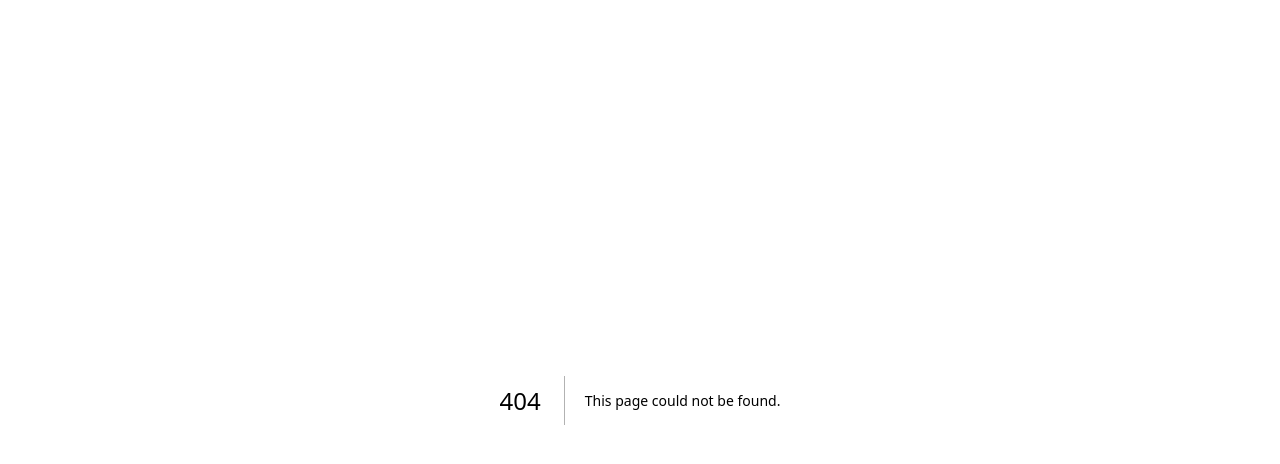
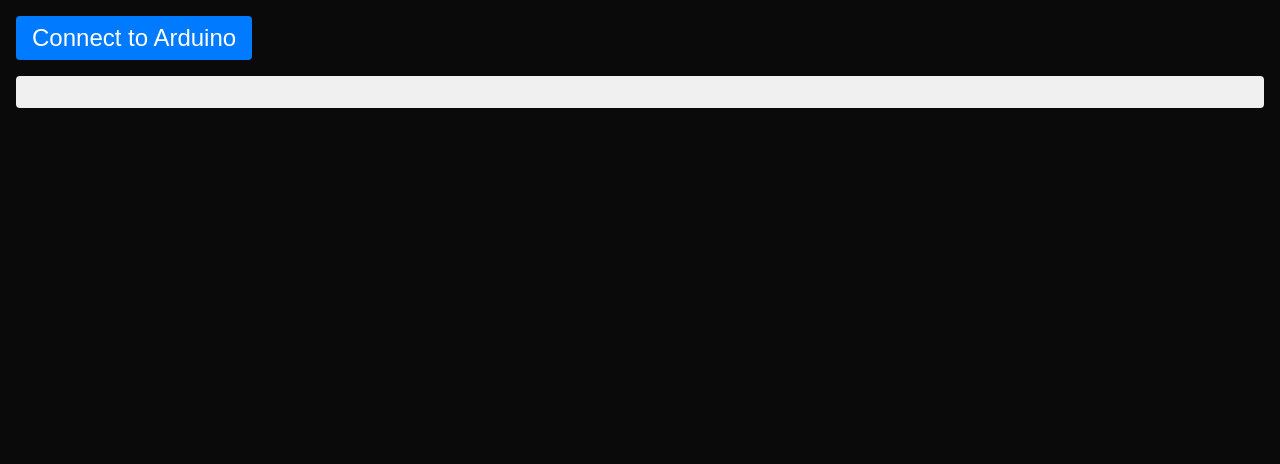
Before and after one commit to zhaovan/at-the-end-of-the-earth-i-find-_, a Next.js app: page /debug in a window 1280 px wide. Before the commit this address had no page. Shown: the top 464 px of the page. Built offline with nearby package versions, Linux system fonts and the light colour scheme.

Commit message:
updates for demo

```diff
--- a/package.json
+++ b/package.json
@@ -9,11 +9,13 @@
     "lint": "next lint"
   },
   "dependencies": {
+    "next": "14.2.5",
     "react": "^18",
-    "react-dom": "^18",
-    "next": "14.2.5"
+    "react-dom": "^18"
   },
   "devDependencies": {
+    "@types/node": "22.15.3",
+    "@types/react": "19.1.2",
     "eslint": "^8",
     "eslint-config-next": "14.2.5"
   }
--- /dev/null
+++ b/src/app/debug/page.js
@@ -0,0 +1,39 @@
+"use client";
+import React, { useState } from "react";
+import { useSerial } from "@/context/SerialContext";
+
+export default function Debug() {
+  const { output, connectSerial } = useSerial();
+
+  return (
+    <div style={{ fontFamily: "monospace", padding: "1rem" }}>
+      <button
+        onClick={connectSerial}
+        style={{
+          padding: "0.5rem 1rem",
+          backgroundColor: "#007BFF",
+          color: "white",
+          border: "none",
+          borderRadius: "4px",
+          cursor: "pointer",
+        }}
+      >
+        Connect to Arduino
+      </button>
+
+      <pre
+        style={{
+          marginTop: "1rem",
+          background: "#f0f0f0",
+          color: "black",
+          padding: "1rem",
+          borderRadius: "4px",
+        }}
+      >
+        {output.map((line, index) => (
+          <div key={index}>{line}</div>
+        ))}
+      </pre>
+    </div>
+  );
+}
--- a/src/app/empty/page.module.css
+++ b/src/app/empty/page.module.css
@@ -35,6 +35,7 @@
 .emptyBracket,
 .emptyBracket2 {
   position: absolute;
+  animation: flicker 2s ease-out infinite;
   font-size: 1.5rem;
 }
 
--- a/src/app/layout.js
+++ b/src/app/layout.js
@@ -1,4 +1,8 @@
 import "./globals.css";
+
+// import { SerialProvider } from "@/context/SerialContext";
+
+import { SerialProvider } from "../context/SerialContext";
 
 export const metadata = {
   title: "at the end of the earth, i find {}",
@@ -9,7 +13,9 @@
   return (
     <html lang="en">
       <link rel="icon" href="/icon2.png" sizes="any" />
-      <body>{children}</body>
+      <SerialProvider>
+        <body>{children}</body>
+      </SerialProvider>
     </html>
   );
 }
--- a/src/app/quiet/page.module.css
+++ b/src/app/quiet/page.module.css
@@ -20,7 +20,10 @@
 .empty2 {
   font-size: 40rem;
   width: 50vw;
-  animation: flicker 2s ease-out infinite;
+  animation-name: flicker;
+  animation-duration: 0ms;
+  animation-timing-function: linear;
+  animation-iteration-count: infinite;
 
   line-height: 1;
 }
--- /dev/null
+++ b/src/context/SerialContext.jsx
@@ -0,0 +1,101 @@
+"use client";
+import React, { createContext, useContext, useEffect, useState } from "react";
+
+const channel = new BroadcastChannel("serial-data");
+const SerialContext = createContext(null);
+
+export function SerialProvider({ children }) {
+  const [output, setOutput] = useState([]);
+  const [port, setPort] = useState(null);
+  const [startTime, setStartTime] = useState(null);
+
+  // ⏱️ Load startTime from localStorage on mount
+  useEffect(() => {
+    const stored = localStorage.getItem("serial-start-time");
+    if (stored) {
+      setStartTime(Number(stored));
+    }
+  }, []);
+
+  const connectSerial = async () => {
+    try {
+      const newPort = await navigator.serial.requestPort();
+      await newPort.open({ baudRate: 115200 });
+      setPort(newPort);
+
+      const now = Date.now();
+      setStartTime(now);
+      localStorage.setItem("serial-start-time", now); // 🧠 persist to localStorage
+      channel.postMessage({ type: "startTime", value: now }); // also broadcast it
+
+      console.log("Connected to Arduino");
+
+      const decoder = new TextDecoderStream();
+      newPort.readable.pipeTo(decoder.writable);
+      const reader = decoder.readable.getReader();
+
+      while (true) {
+        const { value, done } = await reader.read();
+        if (done) break;
+        if (value) {
+          const trimmed = value.trim();
+
+          setOutput((prev) => [...prev, trimmed]);
+          channel.postMessage({
+            type: "serial-data",
+            data: trimmed,
+          });
+        }
+      }
+    } catch (err) {
+      console.error("Serial connection error:", err);
+    }
+  };
+
+  // 🧲 Listen to broadcasts from other tabs
+  useEffect(() => {
+    const handleMessage = (event) => {
+      const msg = event.data;
+
+      if (typeof msg === "string") {
+        setOutput((prev) => [...prev, msg]);
+        return;
+      }
+
+      if (msg.type === "serial-data" && msg.data) {
+        setOutput((prev) => [...prev, msg.data]);
+      }
+
+      if (msg.type === "startTime" && !startTime) {
+        setStartTime(msg.value);
+        localStorage.setItem("serial-start-time", msg.value); // sync just in case
+      }
+    };
+
+    channel.addEventListener("message", handleMessage);
+    return () => {
+      channel.removeEventListener("message", handleMessage);
+    };
+  }, [startTime]);
+
+  return (
+    <SerialContext.Provider
+      value={{
+        output,
+        port,
+        startTime,
+        connectSerial,
+      }}
+    >
+      {children}
+    </SerialContext.Provider>
+  );
+}
+
+export function useSerial() {
+  const context = useContext(SerialContext);
+  if (!context) {
+    throw new Error("useSerial must be used within a SerialProvider");
+  }
+  return context;
+}
```
Also changed, not shown: src/app/love/page.js (+1 -8 lines), src/app/quiet/page.js (+22 -2 lines), src/helpers/transformHeartbeatData.js (added, +50 -0 lines), 1 other file (tests, documents, lock files or other folders).
